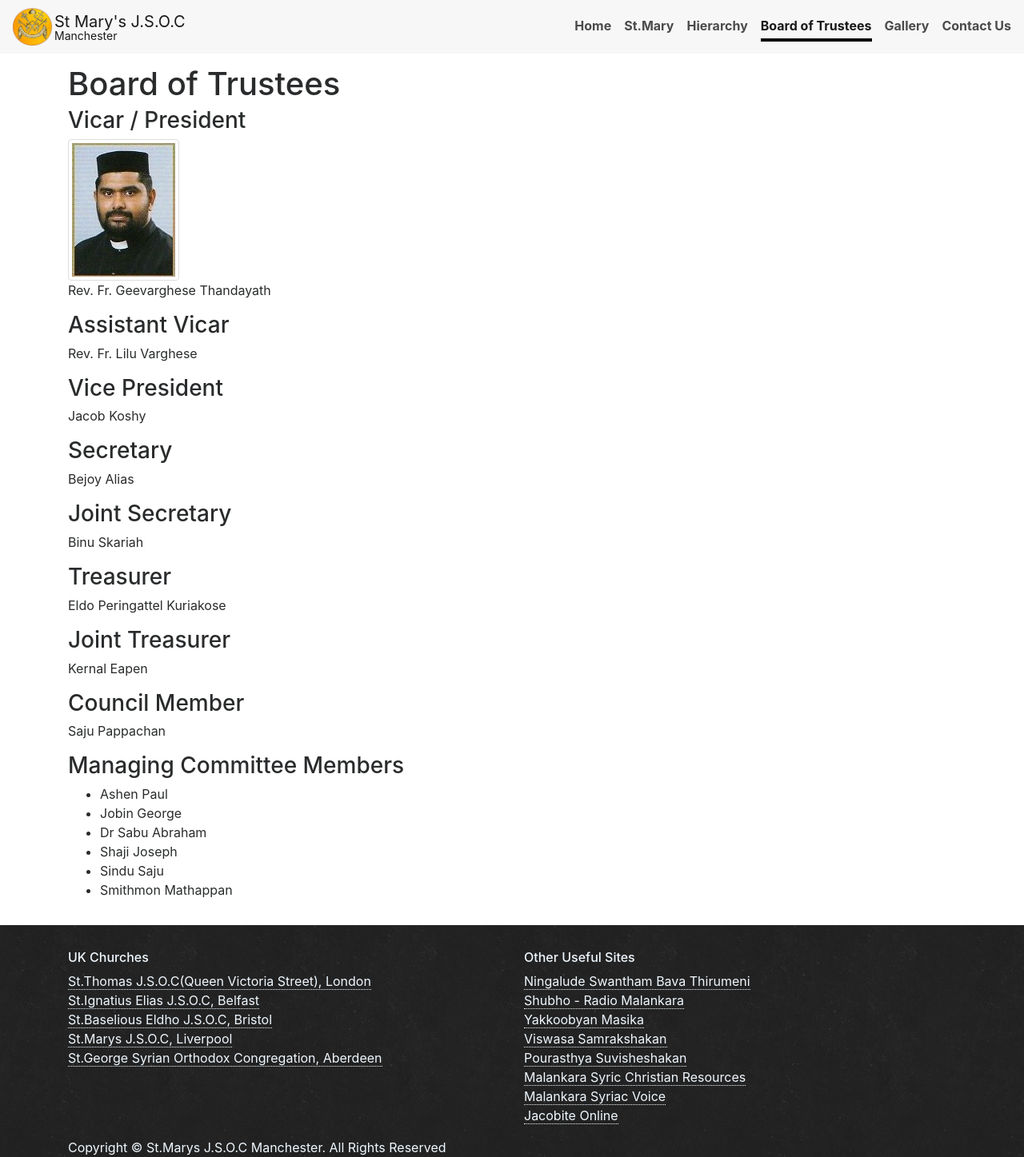
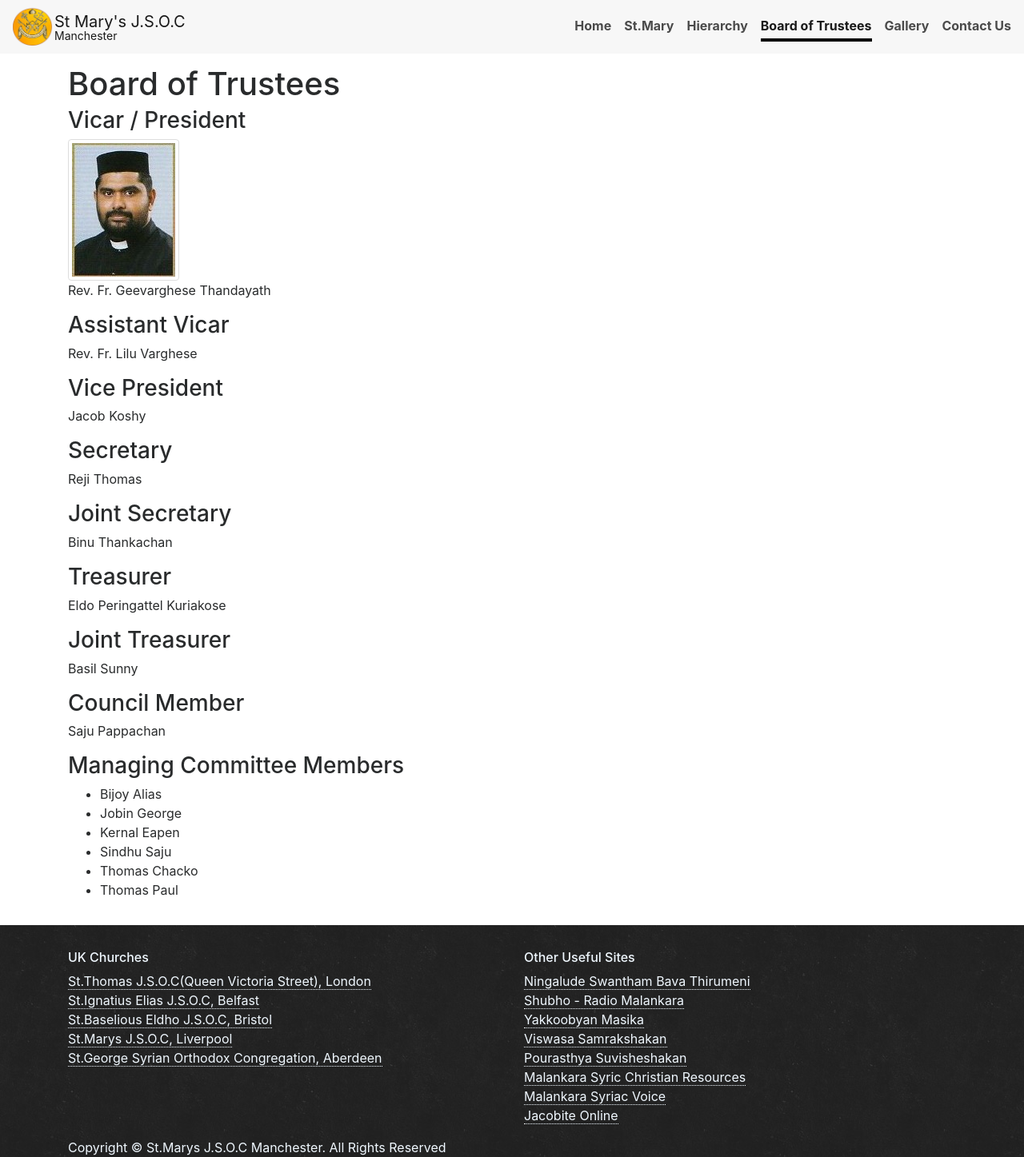
Before and after one commit to stmarys-jsoc/stmarys-jsoc.github.io, a Jekyll site: the page built from board.md, in a window 1280 px wide. Shown: the whole page at 80% size. Built offline with Jekyll 4.4.1, drawn with Linux system fonts in a browser that asks for light colours.

Commit message:
Update board.md

```diff
--- a/board.md
+++ b/board.md
@@ -15,24 +15,24 @@
 Jacob Koshy
 
 ### Secretary
-Bejoy Alias
+Reji Thomas
 
 ### Joint Secretary
-Binu Skariah
+Binu Thankachan
 
 ### Treasurer
 Eldo Peringattel Kuriakose
 
 ### Joint Treasurer
-Kernal Eapen
+Basil Sunny
 
 ### Council Member
 Saju Pappachan
 
 ### Managing Committee Members
-- Ashen Paul
+- Bijoy Alias
 - Jobin George
-- Dr Sabu Abraham
-- Shaji Joseph
-- Sindu Saju
-- Smithmon Mathappan
+- Kernal Eapen
+- Sindhu Saju
+- Thomas Chacko
+- Thomas Paul
```
